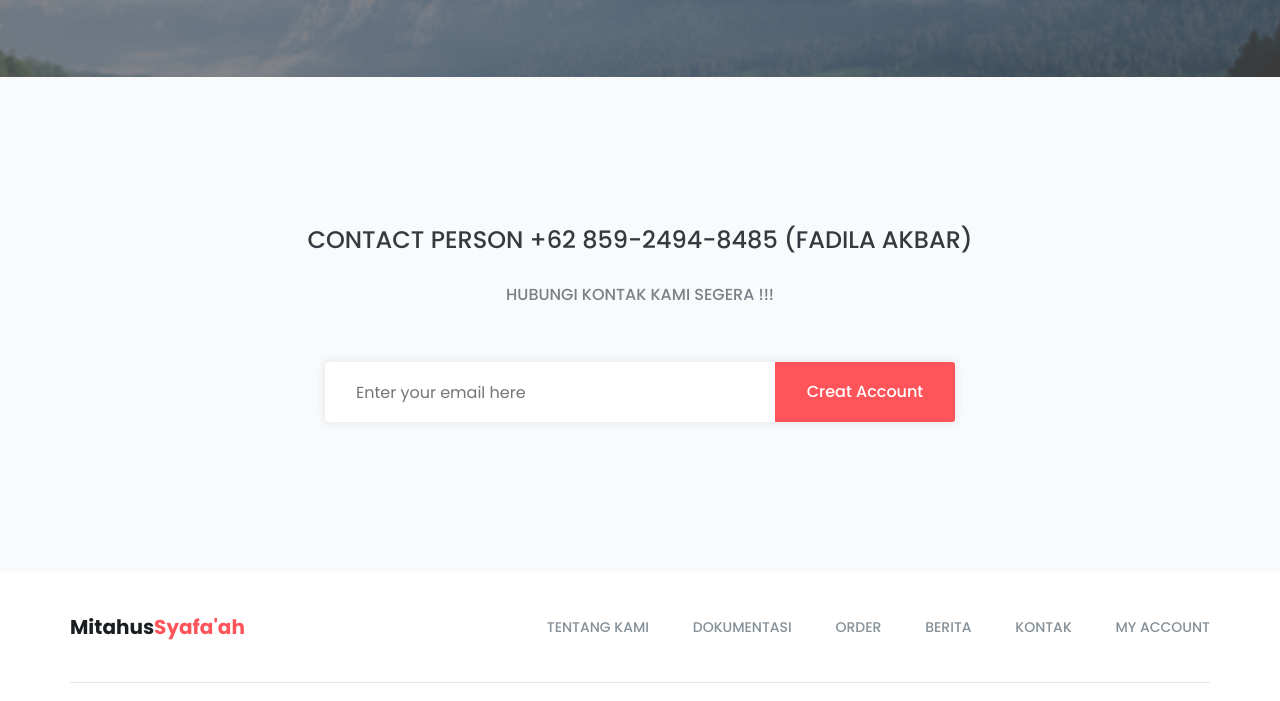
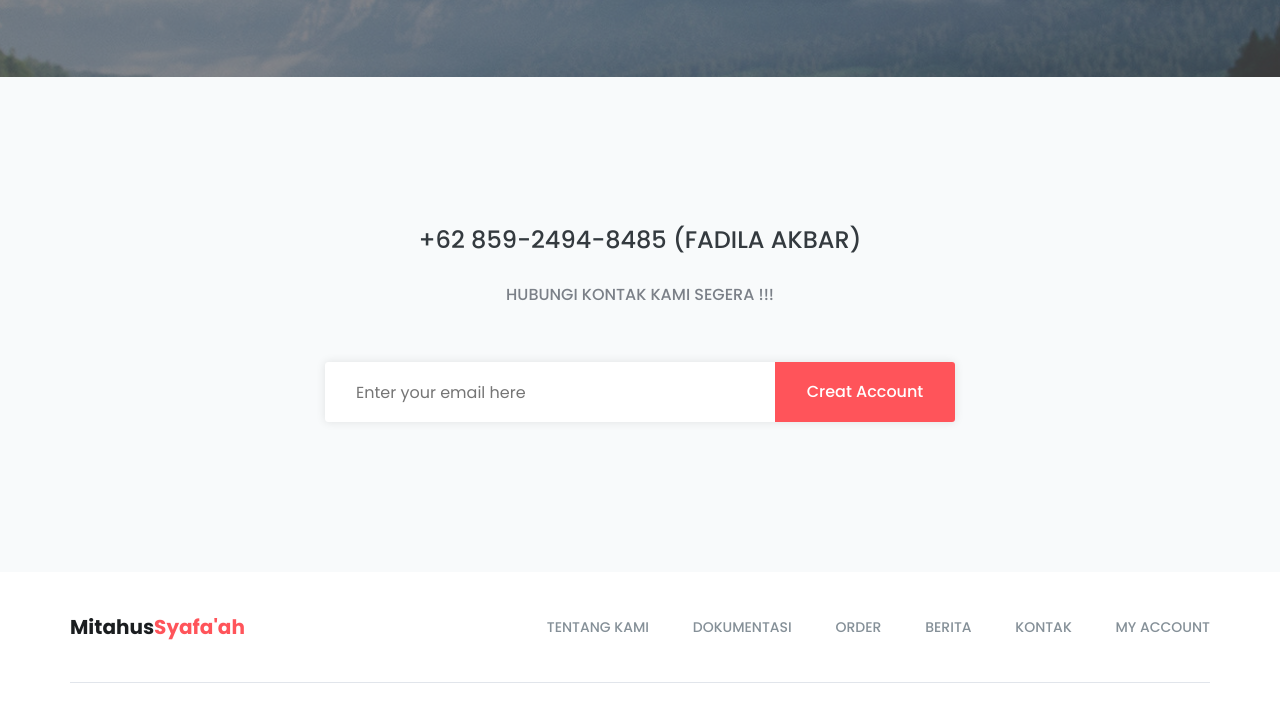
Before and after one commit to rizkiananda28/Website-Personal, a plain HTML site: page index.html in a window 1280 px wide. Shown: the part 2994-3695 px from the top of the page. Drawn offline with nearby package versions, Linux system fonts and the light colour scheme.

Commit message:
Update index.html

```diff
--- a/index.html
+++ b/index.html
@@ -746,7 +746,6 @@
 			<div class="container">
 				<div class="subscribe-title text-center">
 					<h2>
-						CONTACT PERSON
 						+62 859-2494-8485
 						(FADILA AKBAR)
 					</h2>
```
